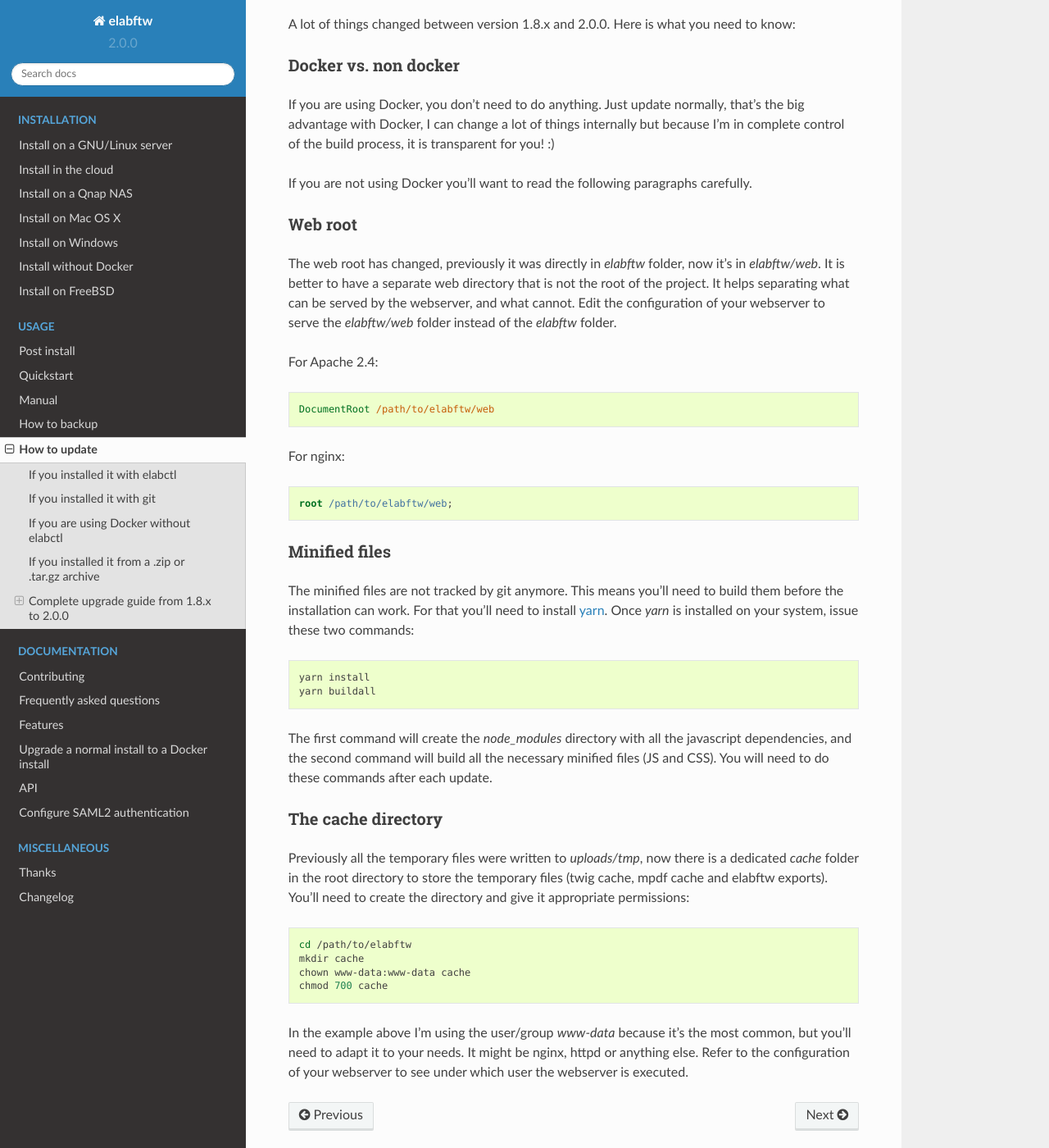
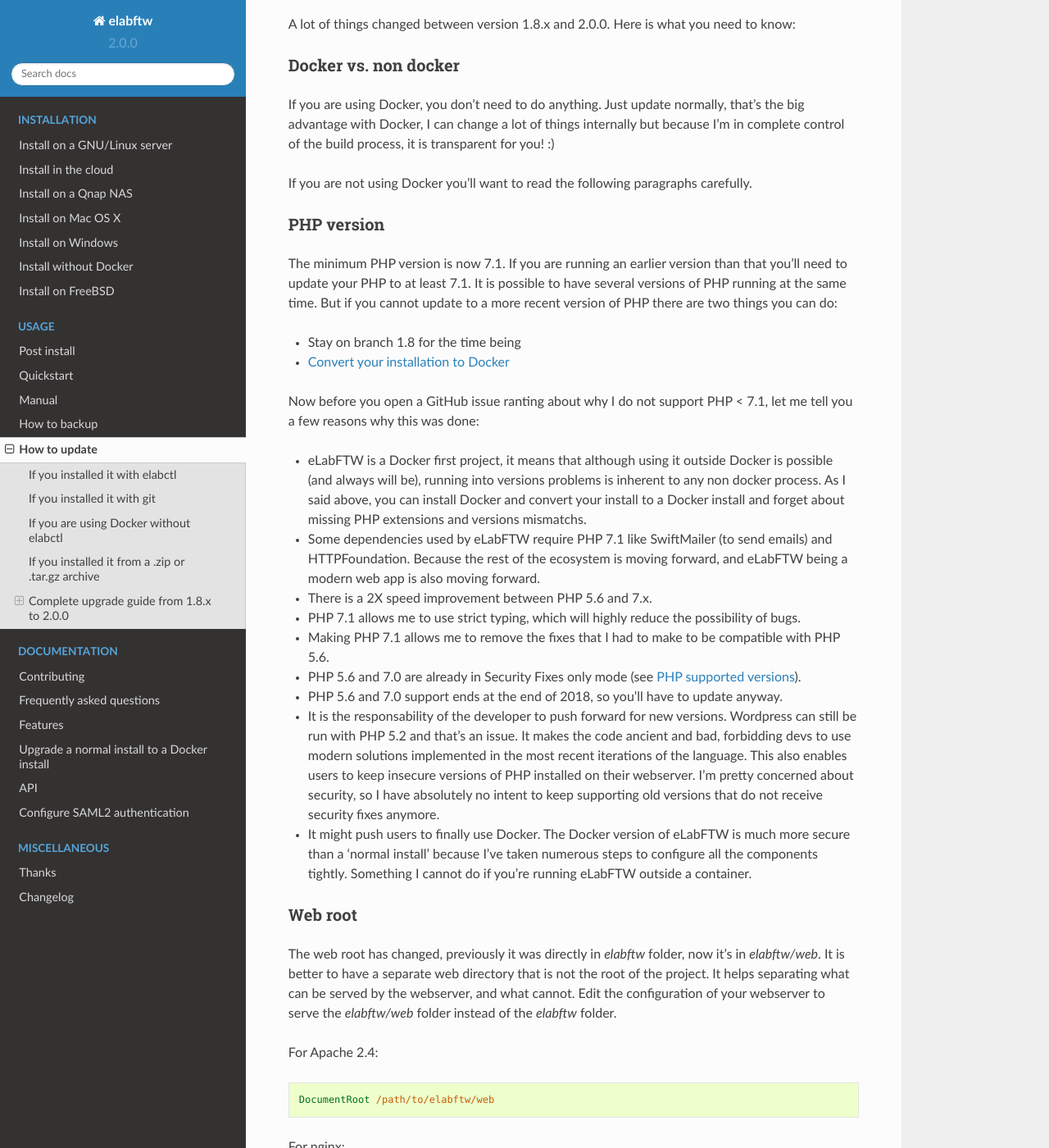
Before and after one commit to elabftw/elabdoc, a Sphinx documentation site: the page built from doc/how-to-update.rst, in a window 1280 px wide and 1400 px high, scrolled down 1393 px. Shown: the whole window at 82% size. Built offline with Sphinx 7.4.7 and the Read the Docs theme 2.0.0, drawn with Linux system fonts in a browser that asks for light colours; pages that are not in the unit, such as notebooks, are missing from menus.

Commit message:
add php min version

```diff
--- a/doc/how-to-update.rst
+++ b/doc/how-to-update.rst
@@ -69,6 +69,26 @@
 
 If you are not using Docker you'll want to read the following paragraphs carefully.
 
+PHP version
+-----------
+
+The minimum PHP version is now 7.1. If you are running an earlier version than that you'll need to update your PHP to at least 7.1. It is possible to have several versions of PHP running at the same time. But if you cannot update to a more recent version of PHP there are two things you can do:
+
+* Stay on branch 1.8 for the time being
+* :ref:`Convert your installation to Docker <upgrade-to-docker>`
+
+Now before you open a GitHub issue ranting about why I do not support PHP < 7.1, let me tell you a few reasons why this was done:
+
+* eLabFTW is a Docker first project, it means that although using it outside Docker is possible (and always will be), running into versions problems is inherent to any non docker process. As I said above, you can install Docker and convert your install to a Docker install and forget about missing PHP extensions and versions mismatchs.
+* Some dependencies used by eLabFTW require PHP 7.1 like SwiftMailer (to send emails) and HTTPFoundation. Because the rest of the ecosystem is moving forward, and eLabFTW being a modern web app is also moving forward.
+* There is a 2X speed improvement between PHP 5.6 and 7.x.
+* PHP 7.1 allows me to use strict typing, which will highly reduce the possibility of bugs.
+* Making PHP 7.1 allows me to remove the fixes that I had to make to be compatible with PHP 5.6.
+* PHP 5.6 and 7.0 are already in Security Fixes only mode (see `PHP supported versions <https://secure.php.net/supported-versions.php>`_).
+* PHP 5.6 and 7.0 support ends at the end of 2018, so you'll have to update anyway.
+* It is the responsability of the developer to push forward for new versions. Wordpress can still be run with PHP 5.2 and that's an issue. It makes the code ancient and bad, forbidding devs to use modern solutions implemented in the most recent iterations of the language. This also enables users to keep insecure versions of PHP installed on their webserver. I'm pretty concerned about security, so I have absolutely no intent to keep supporting old versions that do not receive security fixes anymore.
+* It might push users to finally use Docker. The Docker version of eLabFTW is much more secure than a 'normal install' because I've taken numerous steps to configure all the components tightly. Something I cannot do if you're running eLabFTW outside a container.
+
 Web root
 --------
 
```
